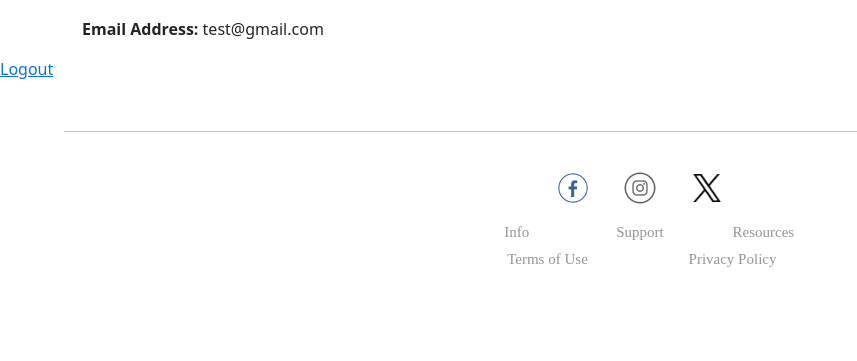
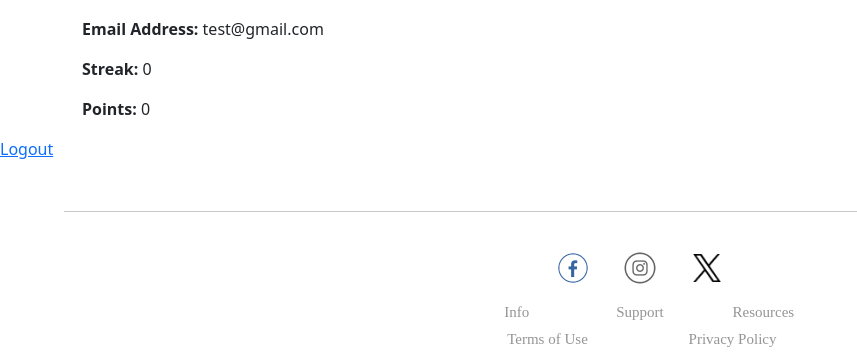
Before and after one commit to DSC-McMaster-U/Gamified-Learning-Platform, a Flask app: page /profile in a window 1280 px wide. Shown: the part 321-682 px from the top of the page, without its empty margins (0-857 px from the left). Run offline with Flask 3, Linux system fonts and the light colour scheme; a user stored in the database is signed in; some web fonts are replaced.

Commit message:
added routes for AJAX, updated user model

```diff
--- a/app/src/app.py
+++ b/app/src/app.py
@@ -4,6 +4,7 @@ from flask_login import LoginManager
 from .models import db, User
 from .auth import auth as auth_blueprint
 from .main import main as main_blueprint
+from .routes import routes
 from dotenv import load_dotenv
 import os
 
@@ -18,6 +19,7 @@ def create_app(test_config=None):
     app.secret_key = os.getenv('SECRET_KEY')
     app.register_blueprint(auth_blueprint)
     app.register_blueprint(main_blueprint)
+    app.register_blueprint(routes)
 
     login_manager = LoginManager()
     login_manager.login_view = 'auth.login'
--- a/app/src/models.py
+++ b/app/src/models.py
@@ -42,6 +42,8 @@ class User(UserMixin, db.Model):
     registration_date = db.Column(db.DateTime, default=datetime.now(timezone(timedelta(hours=-5))))
     favorite_subject = db.Column(db.String(50))
     failed_signin_attempts = db.Column(db.Integer, default=0)
+    points = db.Column(db.Integer, default=0)
+    streak = db.Column(db.Integer, default=0)
 
     # Set user password
     def set_password(self, password):
--- /dev/null
+++ b/app/src/routes.py
@@ -0,0 +1,15 @@
+from flask import Blueprint, jsonify
+from flask_login import login_required, current_user
+
+routes = Blueprint('routes', __name__)
+
+@routes.route('/user_stats', methods=['GET'])
+@login_required
+def get_user_stats():
+
+    user = current_user
+
+    return jsonify({
+        'streak': user.streak,
+        'points': user.points
+    })
--- a/app/src/templates/user_profile.html
+++ b/app/src/templates/user_profile.html
@@ -1,12 +1,35 @@
-{% extends "base.html" %}
-{% block title %}User Profile - Gamified Learning Platform{% endblock %}
-
+{% extends "base.html" %} {% block title %}User Profile - Gamified Learning Platform{% endblock %}
 {% block styling %}
 <!-- Local Stylesheets -->
-    <link rel="stylesheet" href="{{ url_for('static', filename='css/register.css') }}">
-{% endblock %}
+<link rel="stylesheet" href="{{ url_for('static', filename='css/register.css') }}" />
+{% endblock %} {% block scripts %}
+<!-- jQuery -->
+<script src="https://code.jquery.com/jquery-3.6.4.min.js"></script>
 
-{% block content %}
+<script>
+    // User stats
+    function userStats() {
+        $.ajax({
+            url: "/user_stats",
+            method: "GET",
+            success: function (data) {
+                $("#streakDisplay").text(data.streak);
+                $("#pointsDisplay").text(data.points);
+            },
+            error: function (error) {
+                console.error("Error fetching user stats:", error);
+            },
+        });
+    }
+
+    $(document).ready(function () {
+        userStats();
+
+        // Update every 10 seconds
+        setInterval(userStats, 10000);
+    });
+</script>
+{% endblock %} {% block content %}
 <main>
     <div id="heading">
         <h1>User Profile</h1>
@@ -20,6 +43,11 @@
         <p><strong>Email Address:</strong> {{ email }}</p>
     </div>
 
+    <div id="user-stats" class="container">
+        <p><strong>Streak:</strong> <span id="streakDisplay"></span></p>
+        <p><strong>Points:</strong> <span id="pointsDisplay"></span></p>
+    </div>
+
     <div id="user-logout">
         <a href="/login.html">Logout</a>
     </div>
```
Also changed, not shown: instance/site.db. Lines whose indentation alone changed are shown as unchanged.
